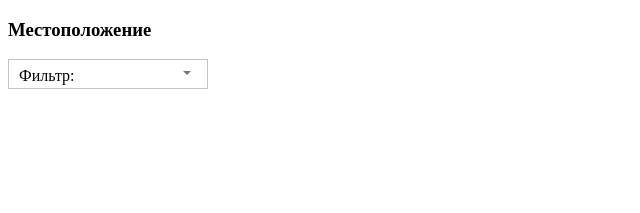
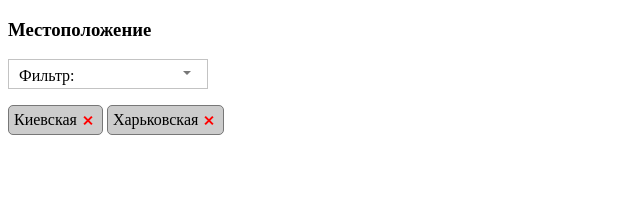
Before and after one commit to BukovskyiDima/turum-burum, a plain HTML site: page index.html in a window 1280 px wide. Shown: the whole page, without its empty margins (0-640 px from the left). Drawn offline with Linux system fonts and the light colour scheme.

Commit message:
созданиестилей для интерактивных элементов

```diff
--- a/css/style.css
+++ b/css/style.css
@@ -104,3 +104,43 @@ ul{
 .list__second label:hover {
     background-color: #ccc;
 }
+
+
+.cross {
+    position: relative;
+    min-height: 10px;
+    min-width: 10px;
+    display: inline-block;
+    margin: 0 0 0 10px;
+    cursor: pointer;
+}
+
+.overview li {
+    background-color: #cccccc;
+    border: 1px solid #777777;
+    border-radius: 5px;
+    display: inline-block;
+    padding: 5px;
+}
+
+.cross:after {
+    background: red;
+    content: "";
+    height: 11px;
+    left: 0%;
+    position: absolute;
+    top: 0;
+    width: 2px;
+    transform: rotate(315deg);
+}
+
+.cross:before{
+    background: red;
+    content: "";
+    height: 11px;
+    left: 0%;
+    position: absolute;
+    top: 0%;
+    width: 2px;
+    transform: rotate(45deg);
+}
--- a/index.html
+++ b/index.html
@@ -68,7 +68,12 @@
                 </li>
             </ul>
         </form>
-        <div class="overview"></div>
+        <div class="overview">
+            <ul>
+                <li><span>Киевская</span><span class="cross"></span></li>
+                <li><span>Харьковская</span><span class="cross"></span></li>
+            </ul>
+        </div>
     </section>
 </body>
 </html>
```
Also changed, not shown: js/main.js (+9 -4 lines).
